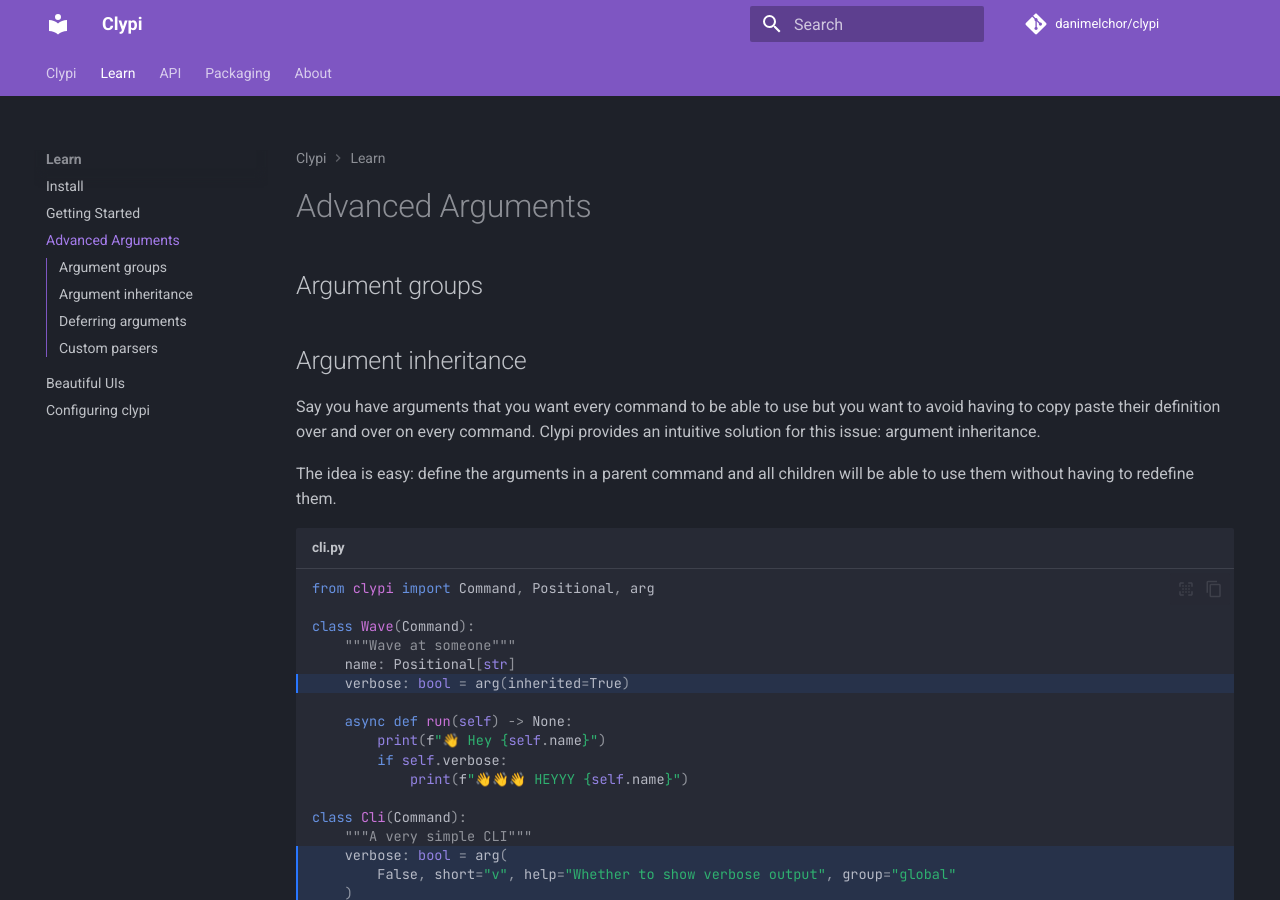
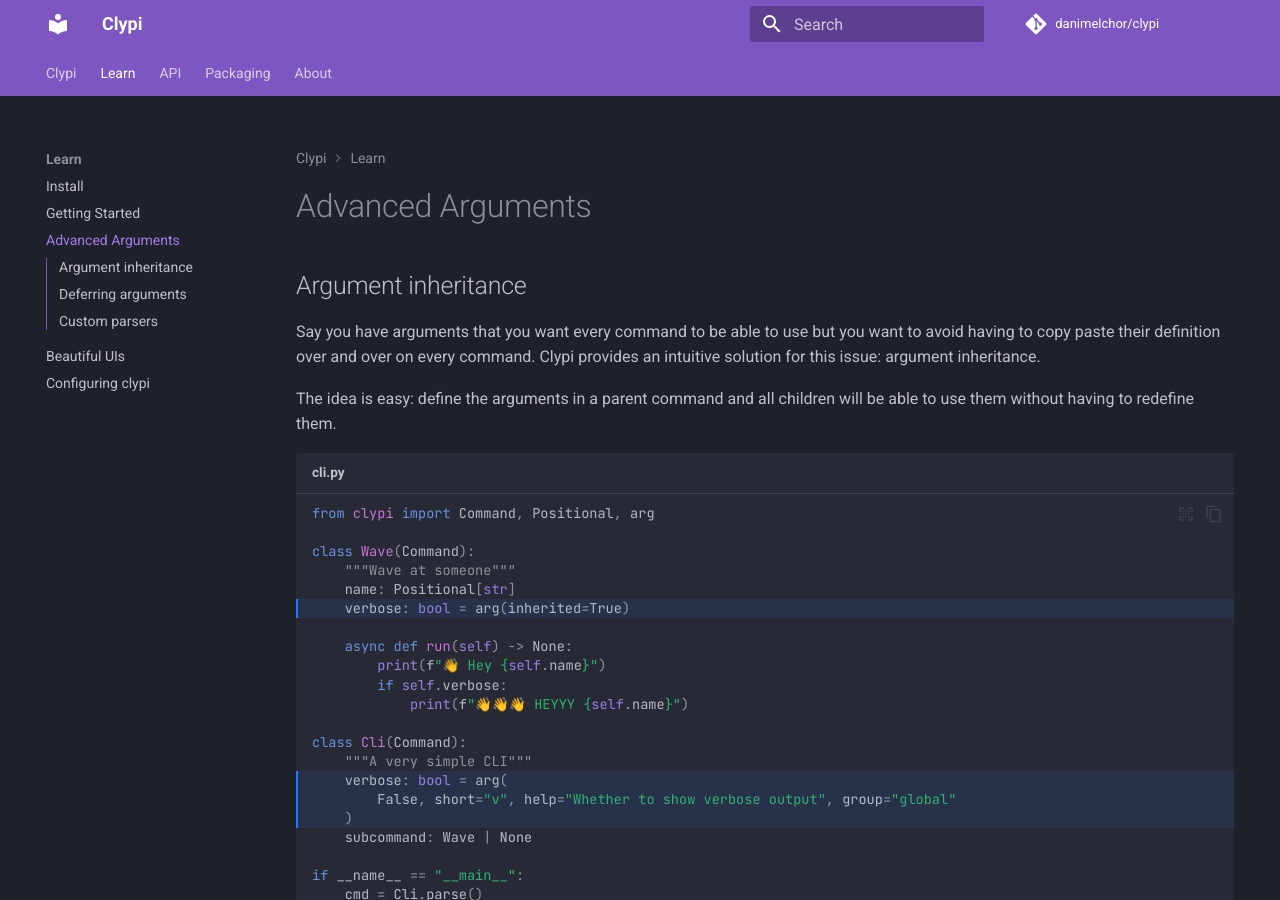
Before and after one commit to danimelchor/clypi, an MkDocs documentation site: the page built from docs/learn/advanced_arguments.md, in a window 1280 px wide and 900 px high. Built offline with MkDocs 1.6.1 and Material for MkDocs 9.7.7, drawn with Linux system fonts in a browser that asks for light colours; comment, search, counter and statistics services are not loaded.

Commit message:
remove old

```diff
--- a/docs/learn/advanced_arguments.md
+++ b/docs/learn/advanced_arguments.md
@@ -1,5 +1,3 @@
-## Argument groups
-
 ## Argument inheritance
 
 Say you have arguments that you want every command to be able to use but you want to avoid
```
